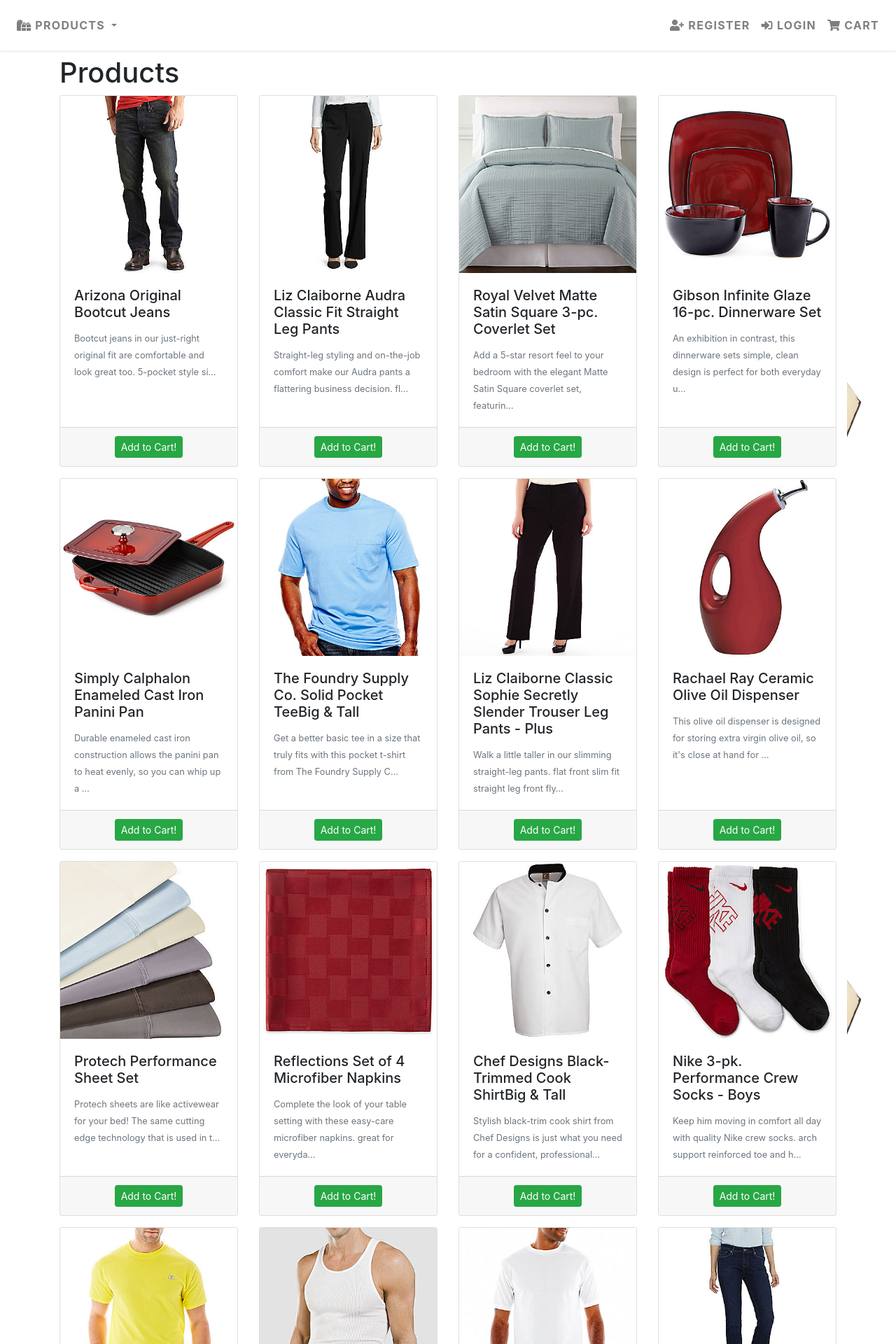
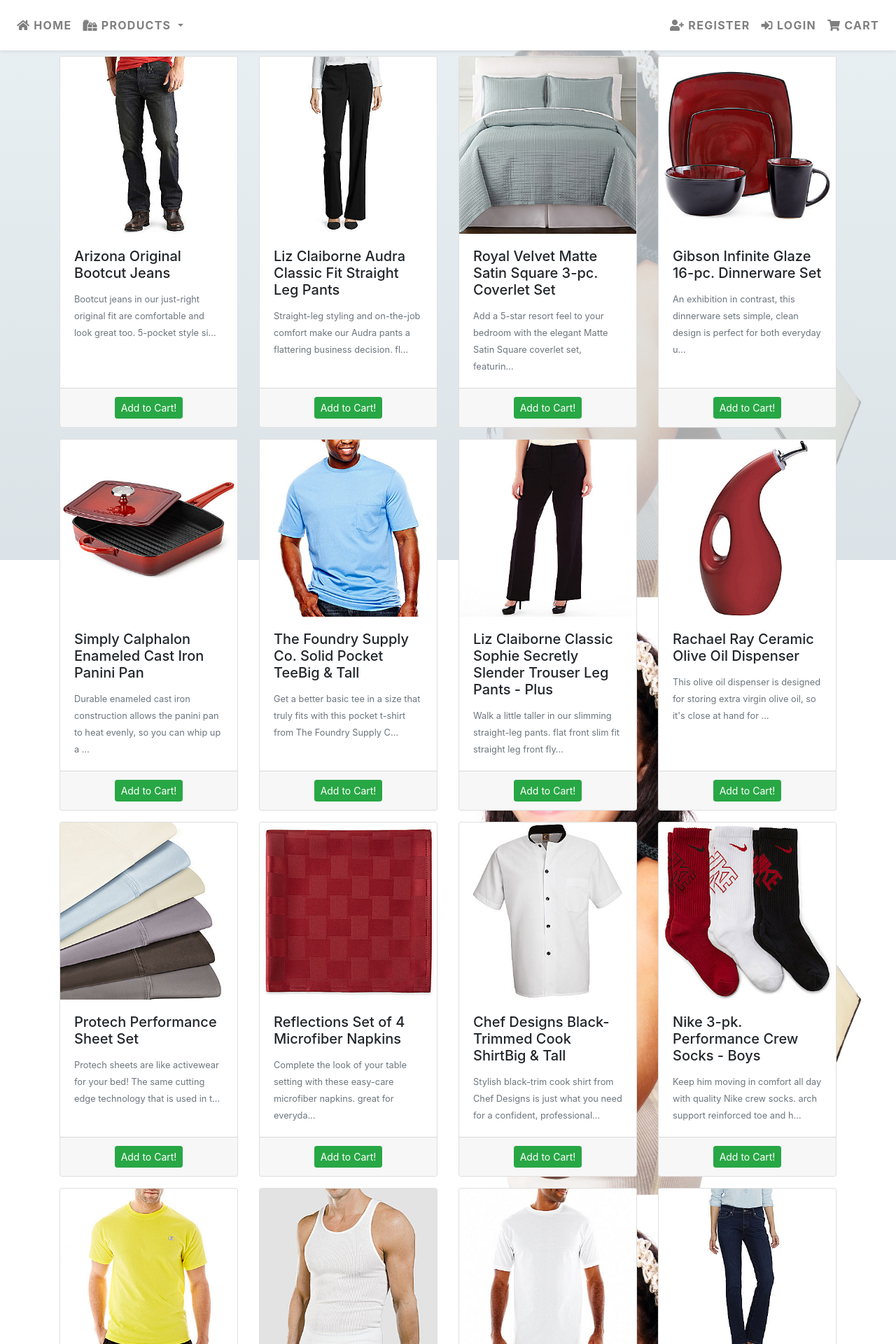
Before and after one commit to ckz8780/django_ecommerce, a Django app: page /products/ in a window 1280 px wide. Shown: the top 1920 px of the page at 70% size. Run offline with Django 3.2, Linux system fonts and the light colour scheme; data comes from the database, SQL or seed files in the repository; some libraries are stand-ins or nearby versions.

Commit message:
More minor CSS updates

```diff
--- a/products/templates/products/products.html
+++ b/products/templates/products/products.html
@@ -1,9 +1,8 @@
 {% extends 'base.html' %}
 {% load static %}
 
-
 {% block page_header %}
-<div class="container header-container bg-white">
+<div class="container header-container">
 	{% if messages %}
 		<div class="row">
 			<div class="col message-col">
@@ -19,15 +18,14 @@
 		</div>
 	{% endif %}
 	<div class="row">
-		<div class="col">
-			<h1>Products</h1>
-		</div>
+		<div class="col"></div>
 	</div>
 </div>
 {% endblock %}
 
 {% block content %}
-<div class="container bg-white">
+<div class="overlay"></div>
+<div class="container">
 	<div class="row">
 		{% for product in products %}
 			<div class="col-sm-6 col-md-4 col-lg-3 mb-3">
--- a/static/css/base.css
+++ b/static/css/base.css
@@ -10,3 +10,13 @@ body {
 .highlight {
 	font-weight: 700;
 }
+
+.overlay {
+	height: 100%;
+	width: 100%;
+	top: 0;
+	left: 0;
+	position: fixed;
+	background-image: linear-gradient(to top, rgba(207, 217, 223, .75) 0, rgba(226, 235, 240, .75) 100%);
+	z-index: -1;
+}
--- a/templates/includes/megamenu.html
+++ b/templates/includes/megamenu.html
@@ -6,6 +6,14 @@
 	<div id="navbarContent" class="collapse navbar-collapse">
 		<!-- Left Nav -->
 		<ul class="navbar-nav mr-auto">
+			<li class="nav-item">
+            	<a href="{% url 'home' %}" class="nav-link font-weight-bold text-uppercase">
+            		<span class="icon">
+            			<i class="fas fa-home"></i>
+            		</span>
+            		<span>Home</span>
+            	</a>
+            </li>
 			<!-- Megamenu-->
 			<li class="nav-item dropdown megamenu">
 				<a id="megamenu" href="" data-toggle="dropdown" aria-haspopup="true" aria-expanded="false" class="nav-link dropdown-toggle font-weight-bold text-uppercase">
@@ -23,10 +31,10 @@
 										<div class="col-lg-6 mb-4">
 											<h6 class="font-weight-bold text-uppercase">All Products</h6>
 											<ul class="list-unstyled">
-												<li class="nav-item"><a href="" class="nav-link text-small pb-0 ">By Category</a></li>
 												<li class="nav-item"><a href="" class="nav-link text-small pb-0 ">By Price</a></li>
 												<li class="nav-item"><a href="" class="nav-link text-small pb-0 ">By Rating</a></li>
-												<li class="nav-item"><a href="" class="nav-link text-small pb-0 ">All Products</a></li>
+												<li class="nav-item"><a href="" class="nav-link text-small pb-0 ">By Category</a></li>
+												<li class="nav-item"><a href="{% url 'products' %}" class="nav-link text-small pb-0 ">All Products</a></li>
 											</ul>
 										</div>
 										<div class="col-lg-6 mb-4">
```
